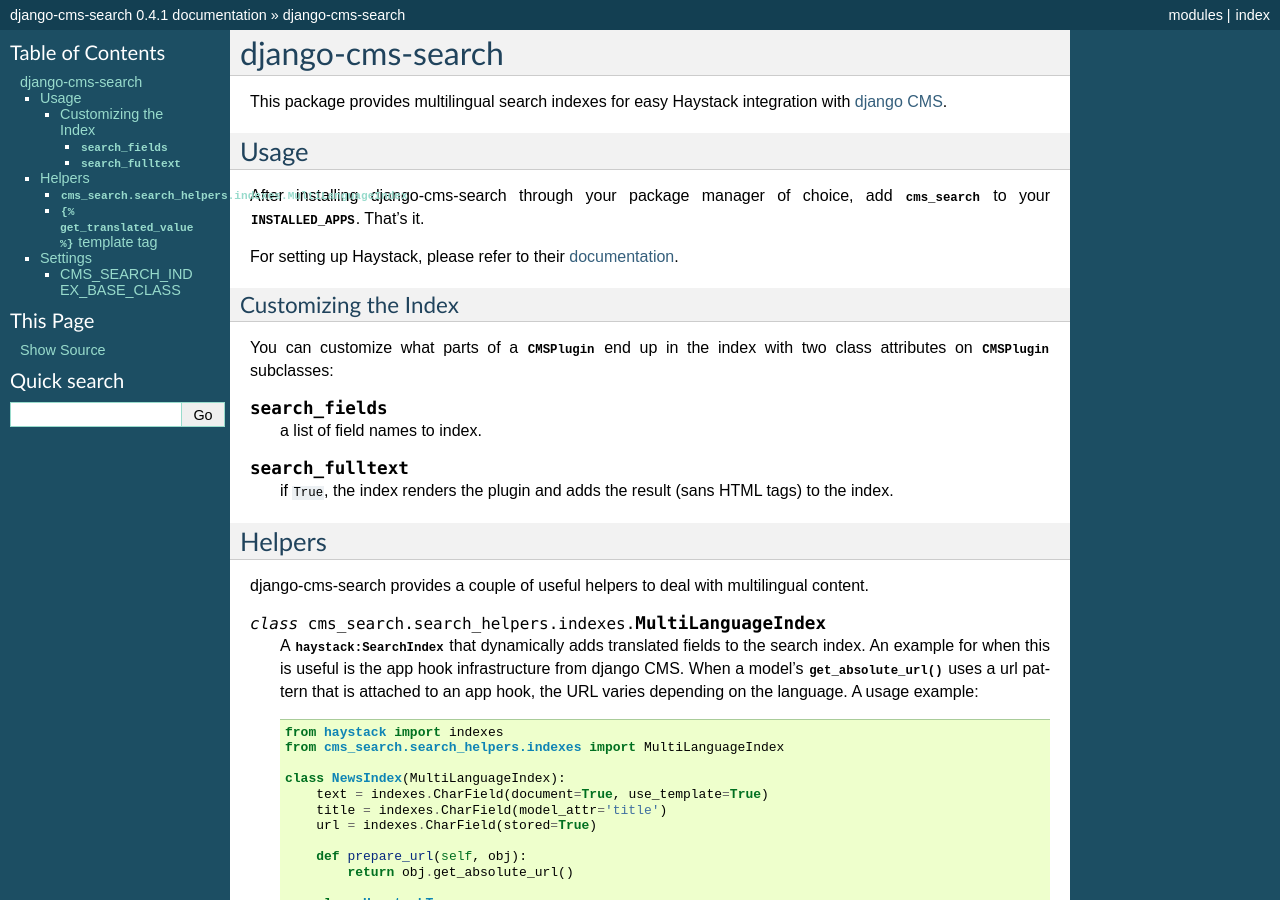
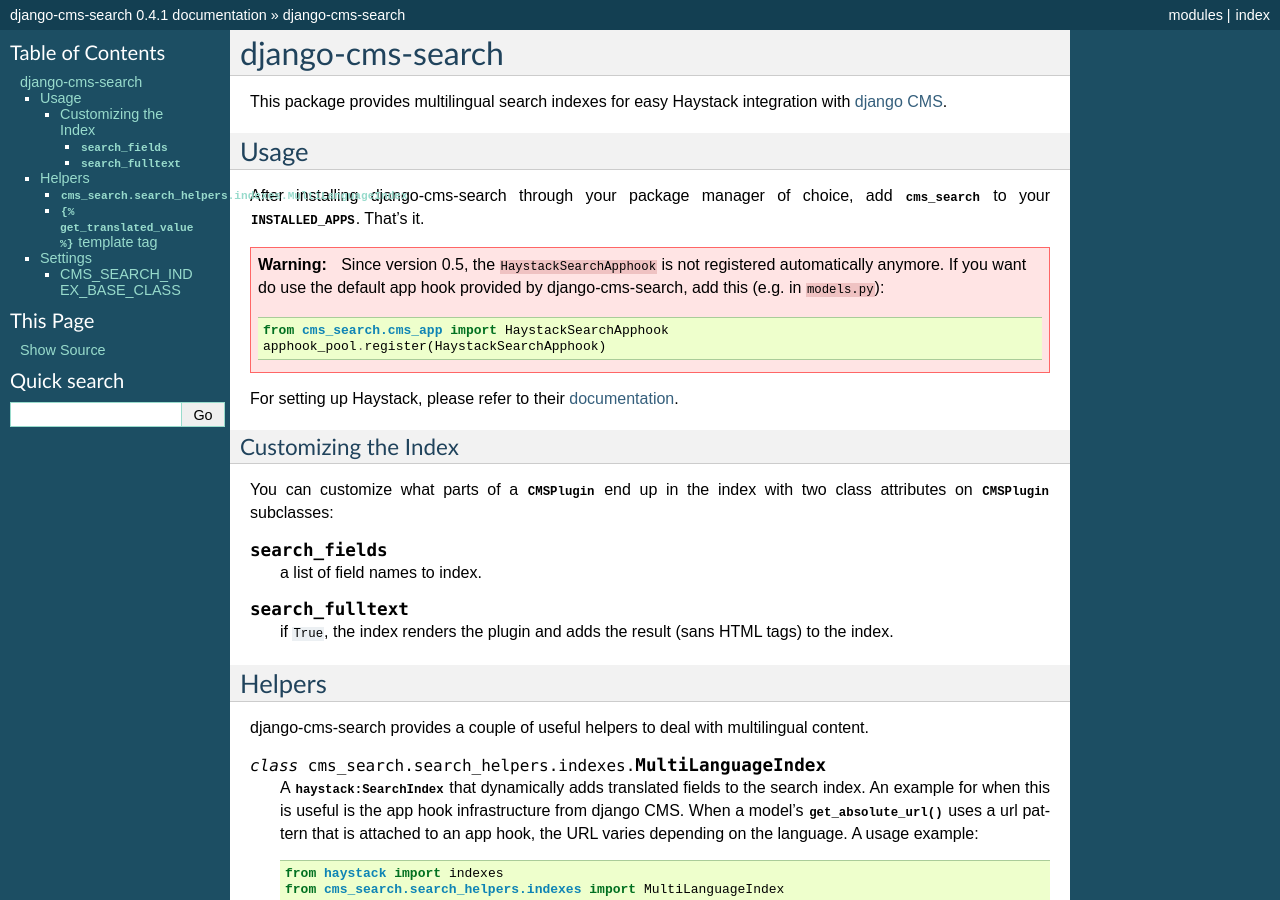
Before and after one commit to beniwohli/django-cms-search, a Sphinx documentation site: the page built from docs/index.rst, in a window 1280 px wide and 900 px high. Built offline with Sphinx 7.4.7, drawn with Linux system fonts in a browser that asks for light colours.

Commit message:
don't register the app hook automatically anymore

```diff
--- a/docs/index.rst
+++ b/docs/index.rst
@@ -10,6 +10,15 @@
 
 After installing django-cms-search through your package manager of choice, add
 :mod:`cms_search` to your :setting:`INSTALLED_APPS`. That's it.
+
+.. warning::
+
+    Since version 0.5, the ``HaystackSearchApphook`` is not registered automatically
+    anymore. If you want do use the default app hook provided by django-cms-search,
+    add this (e.g. in ``models.py``)::
+
+        from cms_search.cms_app import HaystackSearchApphook
+        apphook_pool.register(HaystackSearchApphook)
 
 For setting up Haystack, please refer to their
 `documentation <http://readthedocs.org/docs/django-haystack/en/latest/>`_.
```
Also changed, not shown: README.rst (+10 -0 lines), 1 other file.
